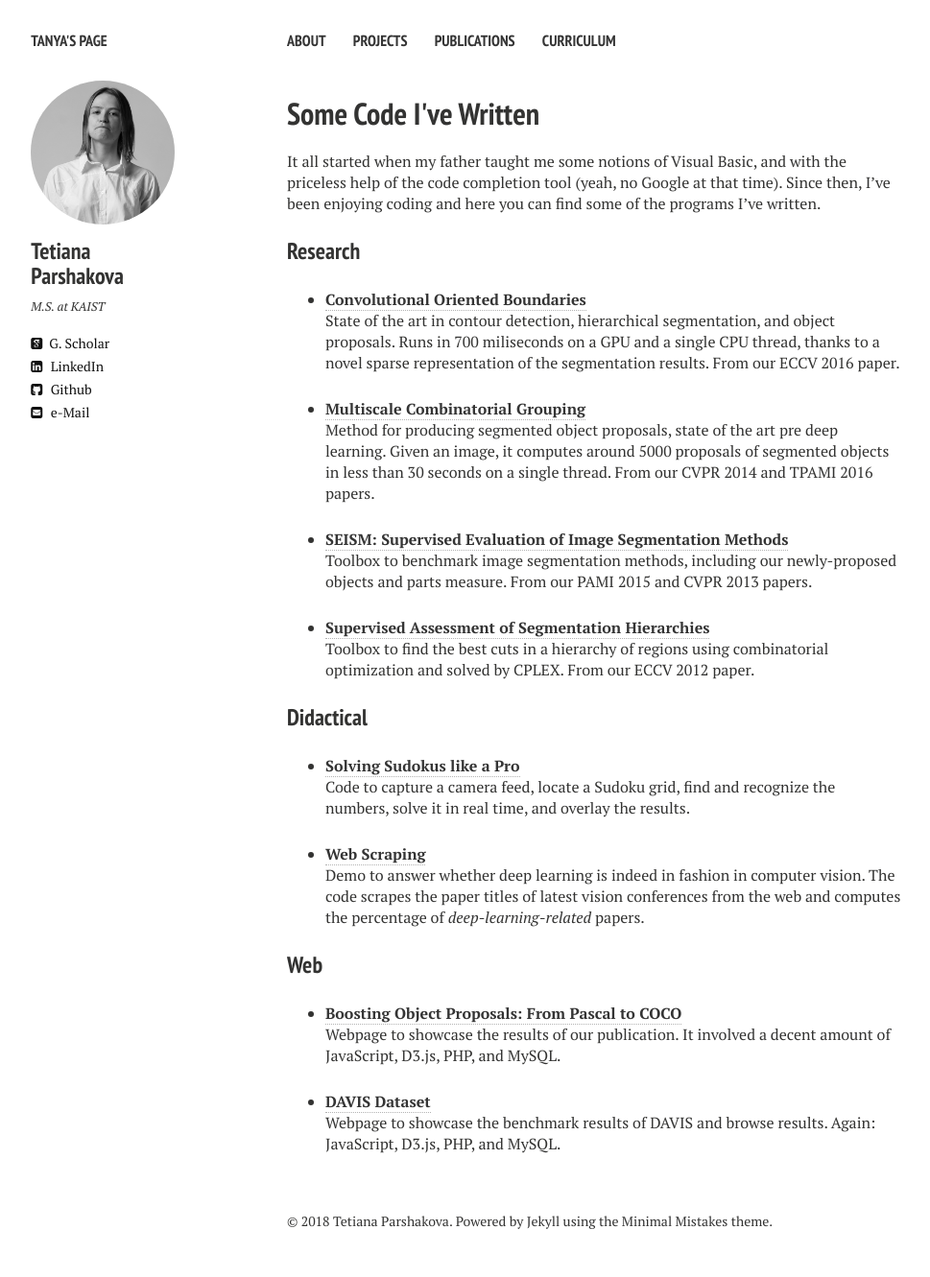
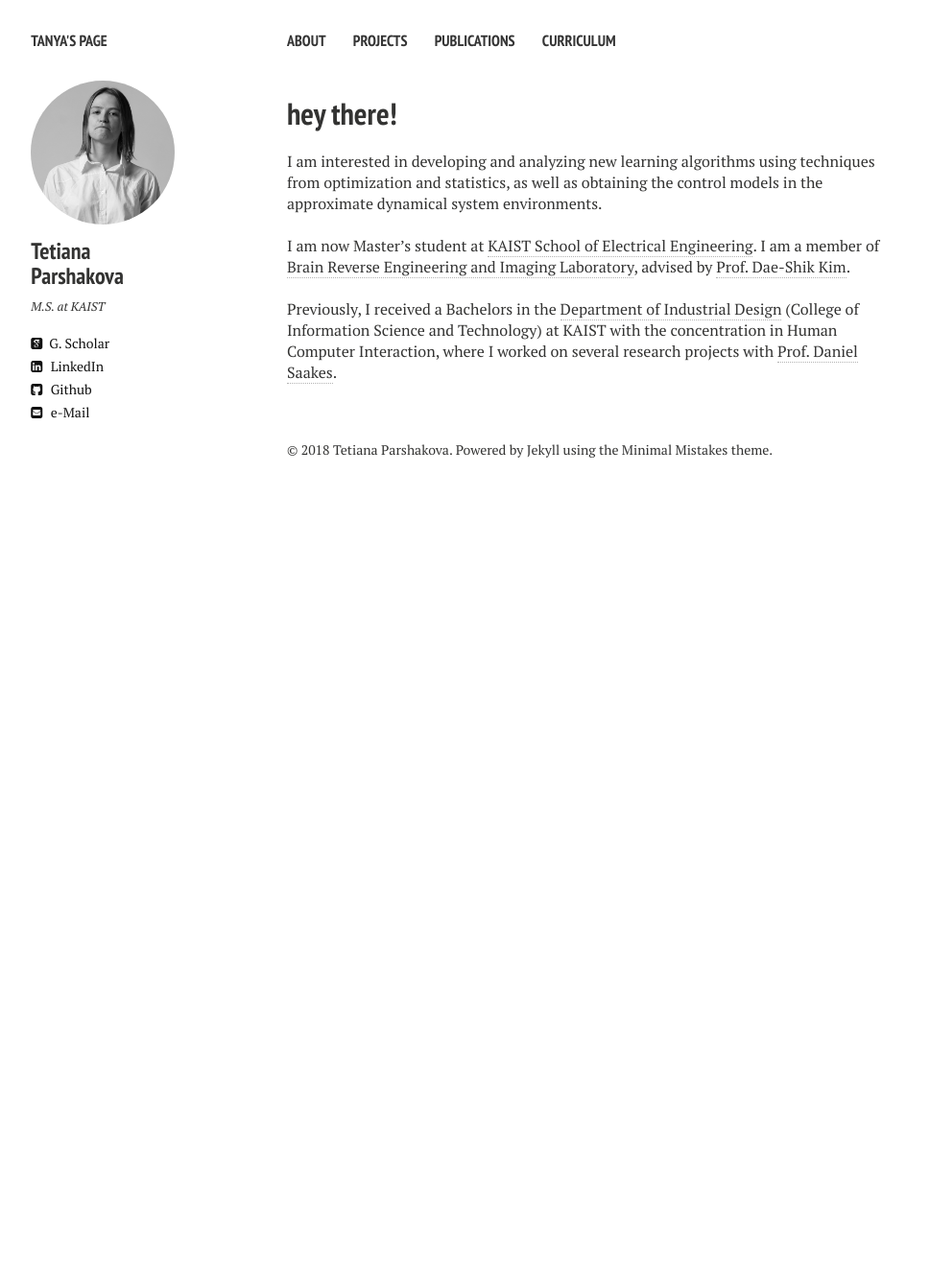
Before and after one commit to alexanch/parshakova.github.io, a Jekyll site: the page built from about.md, in a window 1280 px wide. Shown: the whole page at 96% size, without its empty margins (21-990 px from the left). Built offline with Jekyll 4.4.1, drawn with Linux system fonts in a browser that asks for light colours; nearby versions of some CDN libraries; after the commit the page ends 900 px from its top, so only the background shows below that.

Commit message:
Update about.md

```diff
--- a/about.md
+++ b/about.md
@@ -1,41 +1,14 @@
 ---
-layout: page
-permalink: /code/
-title: Some Code I've Written
-tags: [code]
-modified: 3-10-2014
-comments: false
+layout: home2
+title: hey there!
+description: Tanya's page
+tags: [Jekyll, theme, responsive, blog, template]
 ---
 
+I am interested in developing and analyzing new learning algorithms using techniques from optimization and statistics, as well as obtaining the control models in the approximate dynamical system environments.
 
-It all started when my father taught me some notions of Visual Basic, and with the priceless help of the code completion tool (yeah, no Google at that time). Since then, I've been enjoying coding and here you can find some of the programs I've written.
+<br />
+I am now Master's student at  <a href="https://ee.kaist.ac.kr/?language=en" target="_blank">KAIST School of Electrical Engineering</a>. I am a member of <a href="http://brain.kaist.ac.kr/about_us.html" target="_blank">Brain Reverse Engineering and Imaging Laboratory</a>, advised by <a href="https://scholar.google.com/citations?user=nd-UgBYAAAAJ&hl=en&oi=ao" target="_blank">Prof. Dae-Shik Kim</a>.
 
-### Research
-
-* [**Convolutional Oriented Boundaries**](http://www.vision.ee.ethz.ch/~cvlsegmentation/cob/)<br>
-State of the art in contour detection, hierarchical segmentation, and object proposals. Runs in 700 miliseconds on a GPU and a single CPU thread, thanks to a novel sparse representation of the segmentation results. From our ECCV 2016 paper.
-
-* [**Multiscale Combinatorial Grouping**](http://www.eecs.berkeley.edu/Research/Projects/CS/vision/grouping/mcg/)<br>
-Method for producing segmented object proposals, state of the art pre deep learning. Given an image, it computes around 5000 proposals of segmented objects in less than 30 seconds on a single thread. From our CVPR 2014 and TPAMI 2016 papers.
-
-* [**SEISM: Supervised Evaluation of Image Segmentation Methods**](http://www.vision.ee.ethz.ch/~biwiproposals/seism/index.html)<br>
-Toolbox to benchmark image segmentation methods, including our newly-proposed objects and parts measure. From our PAMI 2015 and CVPR 2013 papers.
-
-* [**Supervised Assessment of Segmentation Hierarchies**](https://imatge.upc.edu/web/resources/supervised-assessment-segmentation-hierarchies)<br>
-Toolbox to find the best cuts in a hierarchy of regions using combinatorial optimization and solved by CPLEX. From our ECCV 2012 paper.
-
-### Didactical
-
-* [**Solving Sudokus like a Pro**](http://jponttuset.github.io/solving-sudokus-like-a-pro-1/)<br>
-Code to capture a camera feed, locate a Sudoku grid, find and recognize the numbers, solve it in real time, and overlay the results.
-
-* [**Web Scraping**](http://jponttuset.github.io/deep-learning-scraping/)<br>
-Demo to answer whether deep learning is indeed in fashion in computer vision. The code scrapes the paper titles of latest vision conferences from the web and computes the percentage of *deep-learning-related* papers.
-
-### Web
-
-* [**Boosting Object Proposals: From Pascal to COCO**](http://www.vision.ee.ethz.ch/~biwiproposals/boosting-coco/)<br>
-Webpage to showcase the results of our publication. It involved a decent amount of JavaScript, D3.js, PHP, and MySQL.
-
-* [**DAVIS Dataset**](https://graphics.ethz.ch/~perazzif/davis/index.html)<br>
-Webpage to showcase the benchmark results of DAVIS and browse results. Again: JavaScript, D3.js, PHP, and MySQL.
+<br />
+Previously, I received a Bachelors in the <a href="http://id.kaist.ac.kr/index.php?document_srl=21142&mid=rnews" target="_blank">Department of Industrial Design</a> (College of Information Science and Technology) at KAIST with the concentration in Human Computer Interaction, where I worked on several research projects with [Prof. Daniel Saakes](http://mid.kaist.ac.kr/people/).
```
